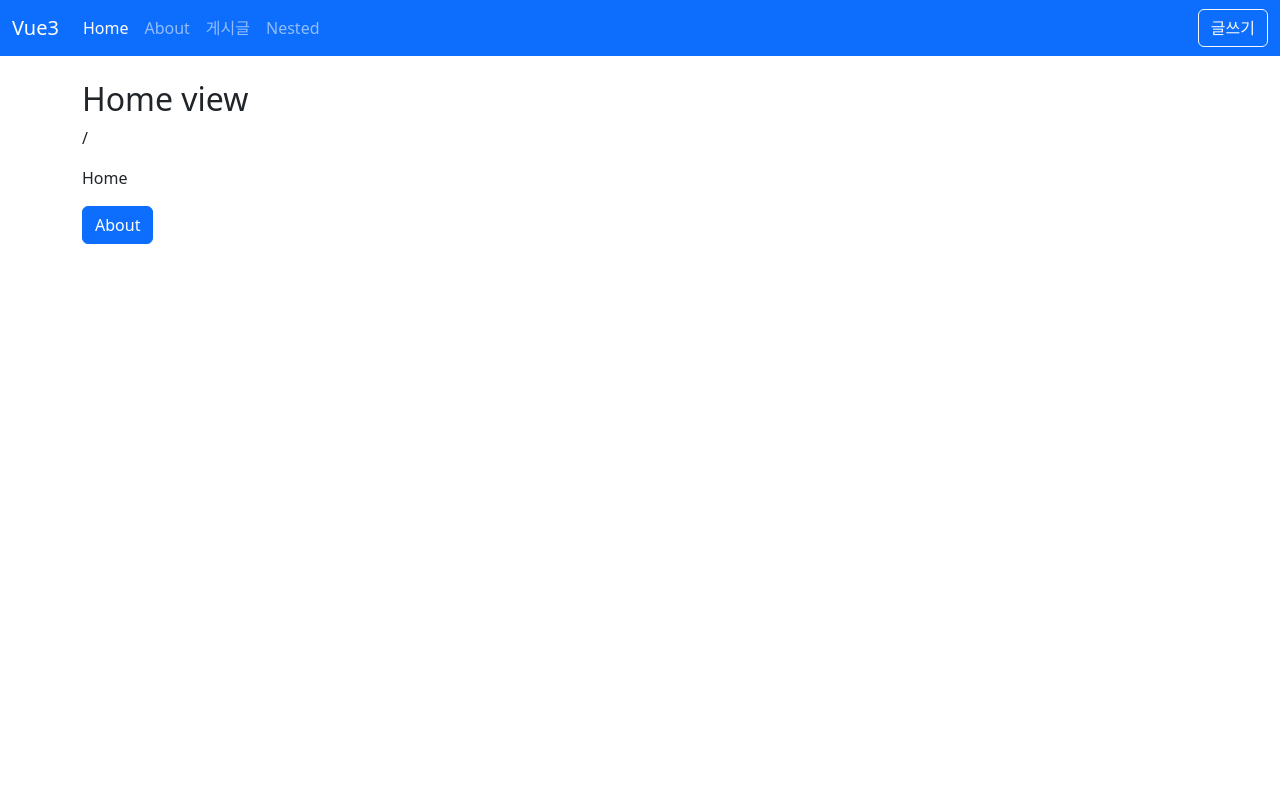
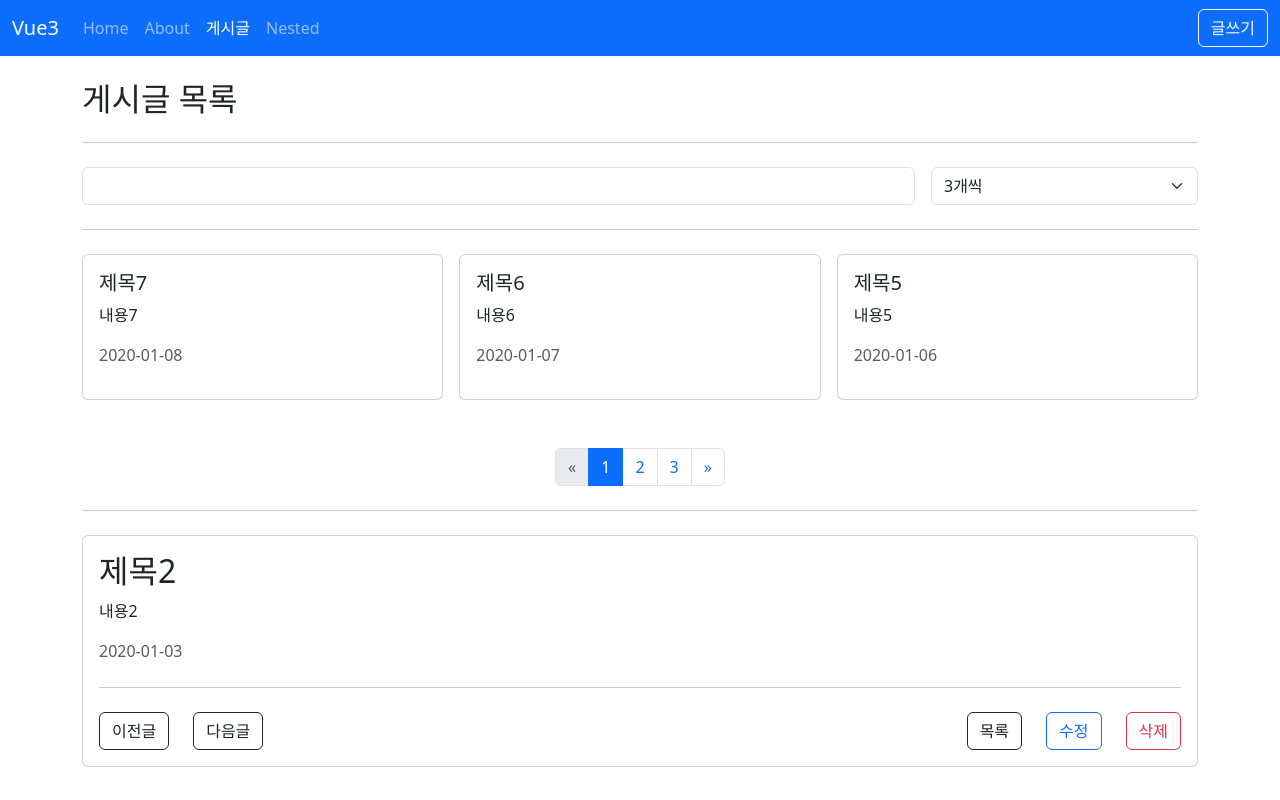
Before and after one commit to moonshadow95/vue3-posts, a Vue app: page /posts in a window 1280 px wide. Built offline with nearby package versions, Linux system fonts and the light colour scheme; data requests are answered from the project's data file.

Commit message:
Pagination & Filter 구현

```diff
--- a/db.json
+++ b/db.json
@@ -3,14 +3,14 @@
     {
       "title": "제목12",
       "content": "내용12",
-      "createdAt": "2020-01-01",
+      "createdAt": "2020-01-02",
       "id": 1
     },
     {
       "id": 2,
       "title": "제목2",
       "content": "내용2",
-      "createdAt": "2020-01-01"
+      "createdAt": "2020-01-03"
     },
     {
       "id": 3,
@@ -22,7 +22,24 @@
       "id": 4,
       "title": "제목4",
       "content": "내용4",
-      "createdAt": "2020-01-01"
+      "createdAt": "2020-01-04"
+    },
+    {
+      "id": 5,
+      "title": "제목5",
+      "content": "내용5",
+      "createdAt": "2020-01-06"
+    },
+    {
+      "id": 6,
+      "title": "제목6",
+      "content": "내용6",
+      "createdAt": "2020-01-07"
+    },    {
+      "id": 7,
+      "title": "제목7",
+      "content": "내용7",
+      "createdAt": "2020-01-08"
     }
   ]
 }
--- a/src/api/posts.js
+++ b/src/api/posts.js
@@ -3,8 +3,8 @@ import axios from 'axios'
 
 const BASE_URL = 'http://localhost:5000/posts'
 
-export function getPosts() {
-  return axios.get(`${BASE_URL}`)
+export function getPosts(params) {
+  return axios.get(`${BASE_URL}`, { params })
 }
 
 export function getPostById(id) {
--- a/src/router/index.js
+++ b/src/router/index.js
@@ -69,14 +69,14 @@ const routes = [
 
 const router = createRouter({
   // ()안에 root 경로를 지정함
-  // history: createWebHistory('/'),
+  history: createWebHistory('/'),
+  // history: createWebHashHistory(),
   // 해시모드 => # 뒤는 요청하지 않는다.
   // 히스토리모드로 서버에 배포할 때는 추가적인 설정이 필요하다.
   /** 해시모드를 사용하면 요청을 root 로만 보내기 때문에 필요없지만,
    * 그렇기 때문에 SEO 에 불리하다. 그렇기 때문에 보통 히스토리모드를 사용한다.
    */
 
-  history: createWebHashHistory(),
   routes,
 })
 
--- a/src/views/posts/PostListView.vue
+++ b/src/views/posts/PostListView.vue
@@ -1,6 +1,21 @@
 <template>
   <div>
     <h2>게시글 목록</h2>
+    <hr class="my-4" />
+    <form @submit.prevent>
+      <div class="row g-3">
+        <div class="col">
+          <input type="text" v-model="params.title_like" class="form-control" />
+        </div>
+        <div class="col-3">
+          <select v-model="params._limit" class="form-select">
+            <option value="3">3개씩</option>
+            <option value="6">6개씩</option>
+            <option value="9">9개씩</option>
+          </select>
+        </div>
+      </div>
+    </form>
     <hr class="my-4" />
     <div class="row g-3">
       <div class="col-4" v-for="post in posts" :key="post.id">
@@ -12,6 +27,29 @@
         />
       </div>
     </div>
+    <nav class="mt-5" aria-label="Page navigation example">
+      <ul class="pagination justify-content-center">
+        <li class="page-item" :class="{ disabled: !(params._page > 1) }">
+          <a class="page-link" aria-label="Previous" @click.prevent="--params._page">
+            <span aria-hidden="true">&laquo;</span>
+          </a>
+        </li>
+        <li
+          v-for="page in pageCount"
+          :key="page"
+          class="page-item"
+          :class="{ active: params._page === page }"
+          @click.prevent="params._page = page"
+        >
+          <a class="page-link" href="#">{{ page }}</a>
+        </li>
+        <li class="page-item" :class="{ disabled: !(params._page < pageCount) }">
+          <a class="page-link" href="#" aria-label="Next" @click.prevent="++params._page">
+            <span aria-hidden="true">&raquo;</span>
+          </a>
+        </li>
+      </ul>
+    </nav>
     <hr class="my-4" />
     <AppCard>
       <PostDetailView :id="2"></PostDetailView>
@@ -21,24 +59,36 @@
 
 <script setup>
 import PostItem from '@/components/PostItem.vue'
-import { ref } from 'vue'
+import { computed, ref, watchEffect } from 'vue'
 import { getPosts } from '@/api/posts'
 import { useRouter } from 'vue-router'
 import PostDetailView from '@/views/posts/PostDetailView.vue'
 import AppCard from '@/components/AppCard.vue'
 const router = useRouter()
 const posts = ref([])
+const params = ref({
+  _sort: 'createdAt',
+  _order: 'desc',
+  _limit: 3,
+  _page: 1,
+  title_like: '',
+})
+//pagination
+const totalCount = ref(0)
+const pageCount = computed(() => Math.ceil(totalCount.value / params.value._limit))
 
 const fetchPosts = async () => {
   try {
-    const { data } = await getPosts()
+    const { data, headers } = await getPosts(params.value)
     posts.value = data
+    totalCount.value = headers['x-total-count']
   } catch (error) {
     console.log(error)
   }
 }
-fetchPosts()
-
+// fetchPosts()
+// watch 와 달리 초기에 한번 실행 후 반응형 데이터가 변경되었기 때문에 콜백함수를 다시 실행
+watchEffect(fetchPosts)
 const goPage = id => {
   router.push({
     name: 'PostDetail',
```
